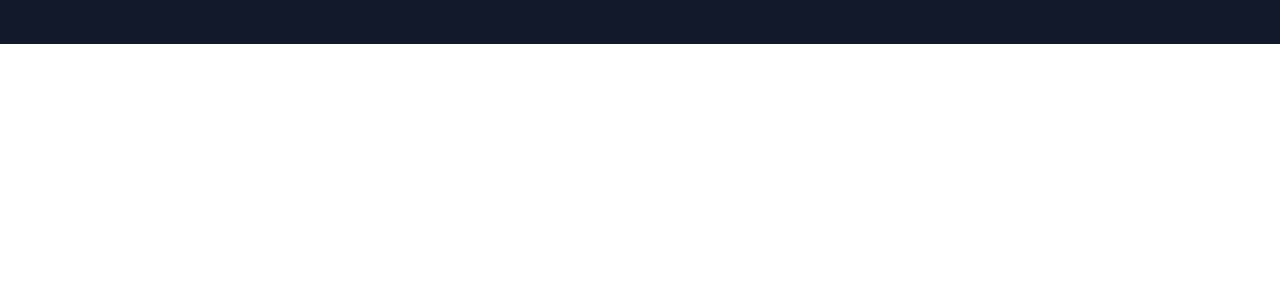
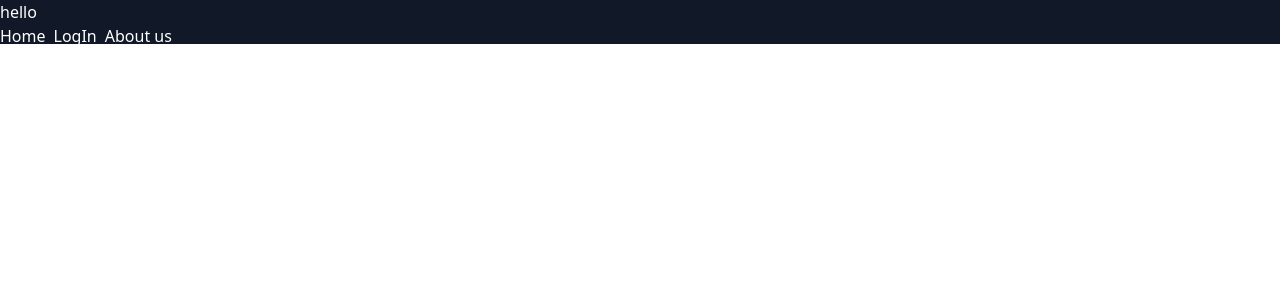
Before and after one commit to punpundada/CookWithWhatYouHave, a React (Create React App) app: page / in a window 1280 px wide. Shown: the top 300 px of the page. Built offline with nearby package versions, Linux system fonts and the light colour scheme.

Commit message:
NavBar created

```diff
--- a/package.json
+++ b/package.json
@@ -15,6 +15,7 @@
     "@types/react-dom": "^18.2.7",
     "react": "^18.2.0",
     "react-dom": "^18.2.0",
+    "react-hook-form": "^7.45.4",
     "react-router-dom": "^6.15.0",
     "react-scripts": "5.0.1",
     "typescript": "^4.9.5",
--- a/src/components/Navbar.tsx
+++ b/src/components/Navbar.tsx
@@ -1,9 +1,19 @@
 import React from 'react'
-
+import { navLinks } from '../constants/NavItems'
+import { Link } from "react-router-dom";
 const Navbar = () => {
   return (
     <div className='w-screen h-11 bg-gray-900 text-white'>
-
+        hello
+        <ul className='flex gap-2'>
+            {
+                navLinks.map((item)=>(
+                    <li key={item.id}>
+                        <Link to={'/'} >{item.label}</Link>
+                    </li>
+                ))
+            }
+        </ul>
     </div>
   )
 }
```
Also changed, not shown: 1 other file (tests, documents, lock files or other folders).
